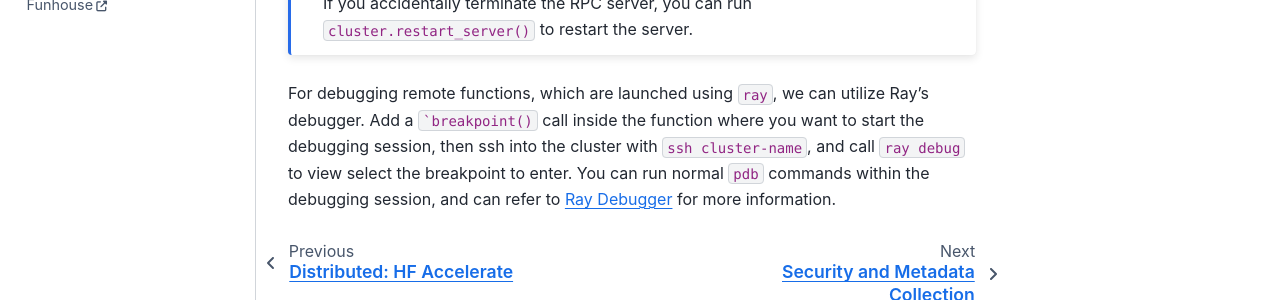
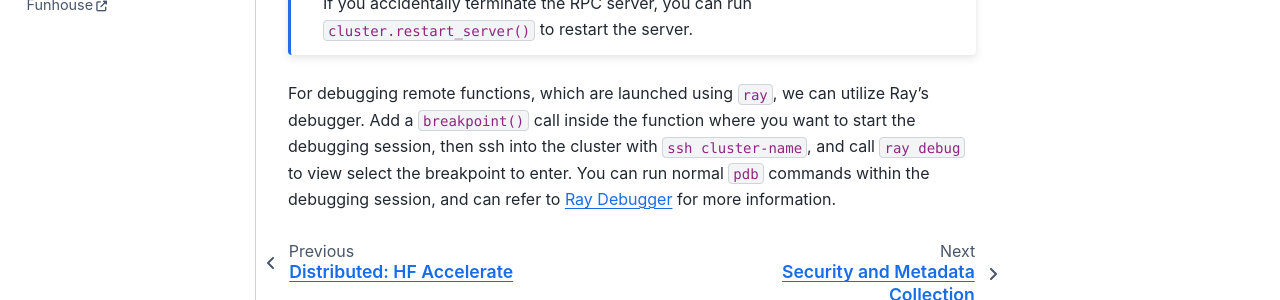
Before and after one commit to run-house/runhouse, a Sphinx documentation site: the page built from docs/debugging_logging.rst, in a window 1280 px wide and 1397 px high. Shown: the part 1002-1302 px from the top of the window. Built offline with Sphinx 7.4.7 and the Sphinx Book theme 1.1.4, drawn with Linux system fonts in a browser that asks for light colours; pages that are not in the unit, such as notebooks, are missing from menus.

````diff
--- a/docs/conf.py
+++ b/docs/conf.py
@@ -58,7 +58,7 @@
 markdown_http_base = "/docs/guide"
 markdown_anchor_sections = True
 
-if tags.has('json') :
+if tags.has("json"):
     html_link_suffix = ""
     json_baseurl = "docs/json/"
 
@@ -68,7 +68,7 @@
 # a list of builtin themes.
 #
 # html_theme = "sphinx_rtd_theme"
-if not tags.has('json') :
+if not tags.has("json"):
     html_theme = "sphinx_book_theme"
 
 html_title = "Runhouse"
--- a/docs/debugging_logging.rst
+++ b/docs/debugging_logging.rst
@@ -41,7 +41,7 @@
     server.
 
 For debugging remote functions, which are launched using ``ray``, we can utilize Ray's debugger. Add a
-```breakpoint()`` call inside the function where you want to start the debugging session, then ssh into the
+``breakpoint()`` call inside the function where you want to start the debugging session, then ssh into the
 cluster with ``ssh cluster-name``, and call ``ray debug`` to view select the breakpoint to enter. You can run
 normal ``pdb`` commands within the debugging session, and can refer to
 `Ray Debugger <https://docs.ray.io/en/latest/ray-observability/ray-debugging.html>`_ for more information.
````
